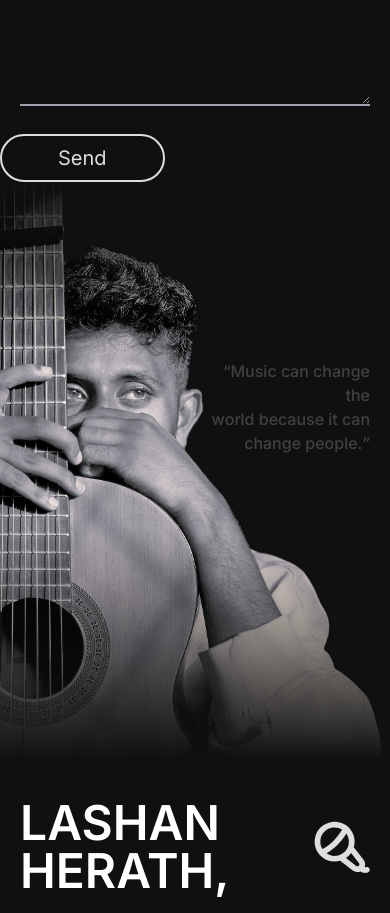
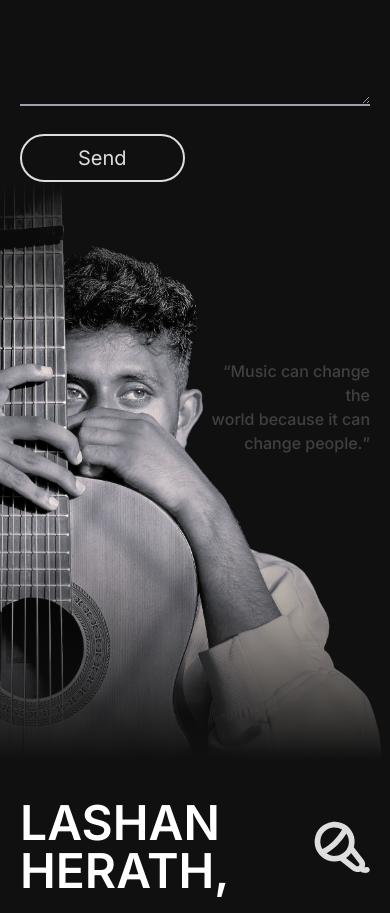
Before and after one commit to Vinod-Mendis/Lash-Portfolio, a Next.js app: page / in a window 390 px wide. Shown: the part 3840-4753 px from the top of the page. Built offline with nearby package versions, Linux system fonts and the light colour scheme.

Commit message:
Mobile optimization

```diff
--- a/components/Contact.jsx
+++ b/components/Contact.jsx
@@ -154,7 +154,7 @@ function Contact() {
               <textarea className="text-gray-200 bg-transparent outline-none border-b-2 border-gray-400 px-2 py-2 h-48 md:h-32"></textarea>
             </div>
           </form>
-            <div className="w-full">
+            <div className="w-full pl-[20px] md:pl-0">
               <button className="border-2 border-[#dedede] text-[#dedede] text-xl py-2 px-14 rounded-full mt-2 hover:bg-[#dedede] transition hover:text-[#101010]">
                 Send
               </button>
--- a/components/Hero.jsx
+++ b/components/Hero.jsx
@@ -86,9 +86,9 @@ function Hero() {
             </div>
           </div>
         </div>
-        <div
+          <div
           ref={scroll}
-          className="mt-[-45px] w-full flex flex-col items-center"
+          className="mt-[-80px] md:mt-[-45px] w-full flex flex-col items-center"
         >
           <h1 className="text-center text-white pb-2">get to know me</h1>
           <Image ref={floatRef} alt="dropdown_arrow" src={dropdown_arrow} width={20} height={20} />
--- a/components/Preloader.jsx
+++ b/components/Preloader.jsx
@@ -67,10 +67,10 @@ function Preloader() {
       ref={preloader}
       className="fixed bg-[#dedede] min-h-screen flex flex-col items-center justify-center inset-0 z-30 overflow-y-auto"
     >
-      <h1 className="text-sm font-bold justify-center w-fit md:text-2xl md:font-semibold">
+      <h1 className="text-base font-bold justify-center mb-20 md:mb-0 w-fit md:text-2xl md:font-semibold">
         FORGET ME, DON`T FORGET US.
       </h1>
-      <div ref={counter} className="absolute bottom-0 w-full text-center mb-10">
+      <div ref={counter} className="absolute bottom-0 w-full text-center mb-20 md:mb-20">
         <h1>{currentValue}.</h1>
       </div>
     </div>
```
